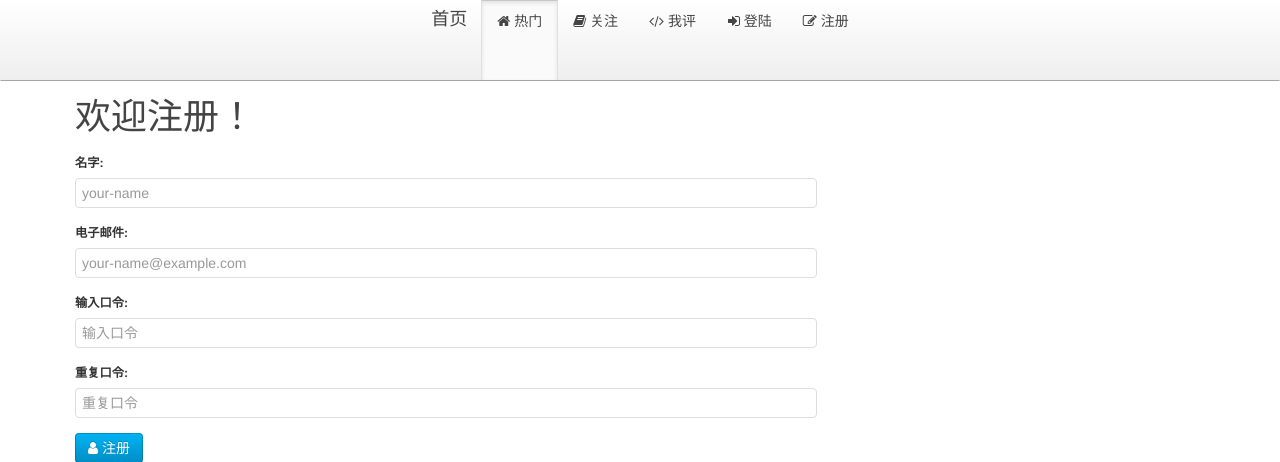
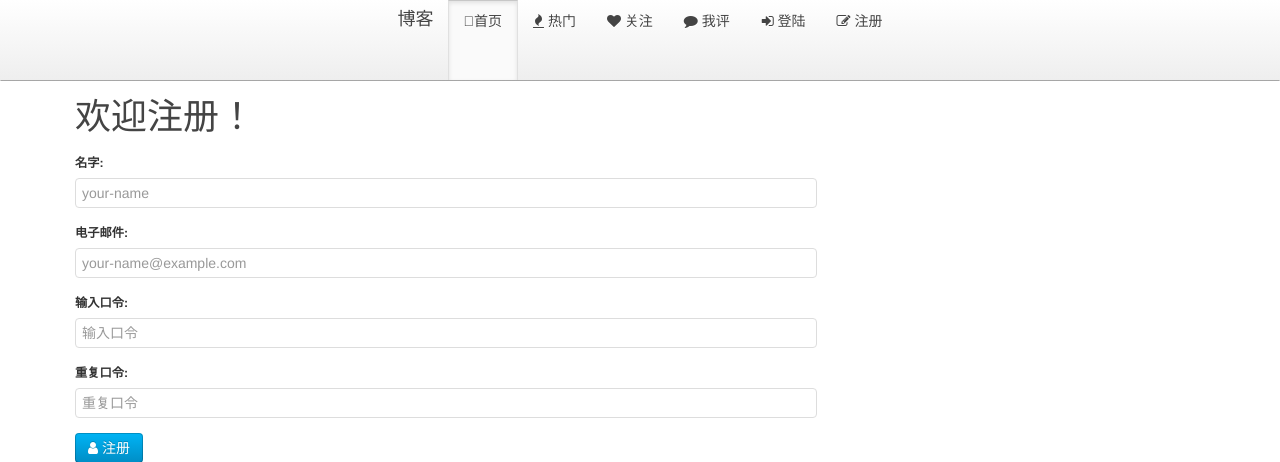
Before and after one commit to ZXY0806/Django, a Django app: page /blog/register/ in a window 1280 px wide. Shown: the top 462 px of the page. Run offline with Django 3.2, Linux system fonts and the light colour scheme.

Commit message:
debug index

```diff
--- a/myblog/admin.py
+++ b/myblog/admin.py
@@ -6,3 +6,5 @@ from . import models
 
 admin.site.register(models.User)
 admin.site.register(models.ConfirmString)
+admin.site.register(models.Blog)
+admin.site.register(models.Comment)
--- a/myblog/models.py
+++ b/myblog/models.py
@@ -41,6 +41,7 @@ class Blog(models.Model):
     digest = models.TextField(max_length=500)
     content = models.TextField()
     readers = models.PositiveIntegerField(default=0)
+    comments = models.PositiveIntegerField(default=0)
     user = models.ForeignKey('User', on_delete=models.CASCADE)
     created_at = models.DateTimeField(auto_now_add=True)
 
@@ -55,7 +56,7 @@ class Blog(models.Model):
 
 class Comment(models.Model):
     content = models.TextField()
-    parent = models.ForeignKey('self', on_delete=models.CASCADE, default=None)
+    parent = models.ForeignKey('self', on_delete=models.CASCADE, blank=True, null=True, related_name='children')
     user = models.ForeignKey('User', on_delete=models.CASCADE)
     blog = models.ForeignKey('Blog', on_delete=models.CASCADE)
     created_at = models.DateTimeField(auto_now_add=True)
--- a/myblog/templates/blog/__base__.html
+++ b/myblog/templates/blog/__base__.html
@@ -21,11 +21,13 @@
 <body>
     <nav class="uk-navbar uk-navbar-attached uk-margin-bottom">
         <div class="uk-container uk-container-center">
-            <a href="{% url 'index' %}" class="uk-navbar-brand">首页</a>
+            <a href="{% url 'index' %}" class="uk-navbar-brand">博客</a>
             <ul class="uk-navbar-nav">
-                <li data-url="blogs"><a href="{% url 'hot' %}"><i class="uk-icon-home"></i> 热门</a></li>
-                <li><a target="_blank" href="{% url 'following' %}"><i class="uk-icon-book"></i> 关注</a></li>
-                <li><a target="_blank" href="{% url 'mycommented' %}"><i class="uk-icon-code"></i> 我评</a></li>
+                <!--<li data-url="blogs"><a href="{% url 'hot' %}"><i class="uk-icon-book"></i> 热门</a></li>-->
+                <li data-url="blogs"><a href="{% url 'index' %}" class="uk-icon-home">首页</a></li>
+                <li><a href="{% url 'hot' %}"><i class="uk-icon-fire"></i> 热门</a></li>
+                <li><a href="{% url 'following' %}"><i class="uk-icon-heart"></i> 关注</a></li>
+                <li><a href="{% url 'mycommented' %}"><i class="uk-icon-comment"></i> 我评</a></li>
             </ul>
             <div class="uk-navbar-flip">
                 <ul class="uk-navbar-nav">
--- a/myblog/templates/blog/index.html
+++ b/myblog/templates/blog/index.html
@@ -1,6 +1,6 @@
 
 
-{% extends '__base__.html' %}
+{% extends "blog/__base__.html" %}
 
 {% block title %}首页{% endblock %}
 
@@ -17,7 +17,7 @@
     {% for blog in page %}
         <article class="uk-article">
             <h2><a href="{% url 'blog' username=blog.user.username blog_id=blog.id %}">{{ blog.name }}</a></h2>
-            <p class="uk-article-meta">{{blog.user.username}} 发表于{{ blog.created_at|datetime }} 阅读({{blog.readers}})评论({{blog.comments}})</p>
+            <p class="uk-article-meta">{{blog.user.username}} 发表于{{ blog.created_at|date:"Y-m-d" }}{{ blog.created_at|time:"H:i:s" }} 阅读({{blog.readers}})评论({{blog.comments}})</p>
             <p>{{ blog.summary }}</p>
             <p><a href="{% url 'blog' username=blog.user.username blog_id=blog.id %}">继续阅读 <i class="uk-icon-angle-double-right"></i></a></p>
         </article>
--- a/myblog/urls.py
+++ b/myblog/urls.py
@@ -6,6 +6,9 @@ urlpatterns = [
     path('', views.index, name='index'),
     path('<str:username>/blogs/<int:blog_id>/', views.Blog.as_view(), name='blog'),
     path('<str:username>/blogs/<int:blog_id>/comment/', views.Comment.as_view(), name='comment'),
+    path('hot/', views.hot, name='hot'),
+    path('following/', views.following, name='following'),
+    path('mycommented/', views.mycommented, name='mycommented'),
     path('register/', views.Register.as_view(), name='register'),
     path('login/', views.Login.as_view(), name='login'),
     path('logout/', views.logout, name='logout'),
--- a/myblog/views.py
+++ b/myblog/views.py
@@ -166,3 +166,15 @@ class Comment(View):
             blog = blogs[0]
         comment = models.Comment.objects.create(content=content, user=user, blog=blog, parent=parent)
         return HttpResponse(json.dumps(comment), content_type='application/json')
+
+
+def hot(request):
+    pass
+
+
+def following(request):
+    pass
+
+
+def mycommented(request):
+    pass
```
Also changed, not shown: myblog/migrations/0002_auto_20190629_1414.py (added), myblog/migrations/0003_auto_20190629_1532.py (added), myblog/migrations/0004_auto_20190629_1532.py (added), myblog/migrations/0005_blog_comments.py (added).
